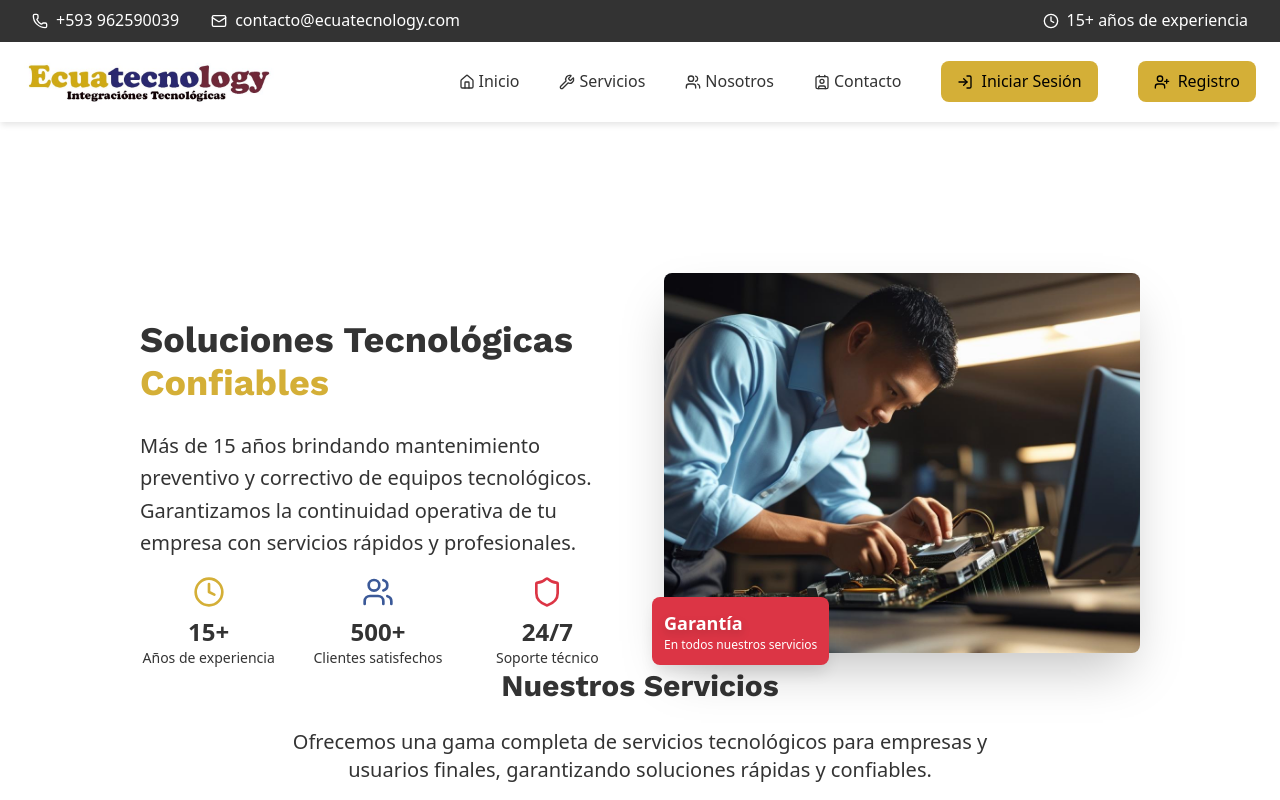
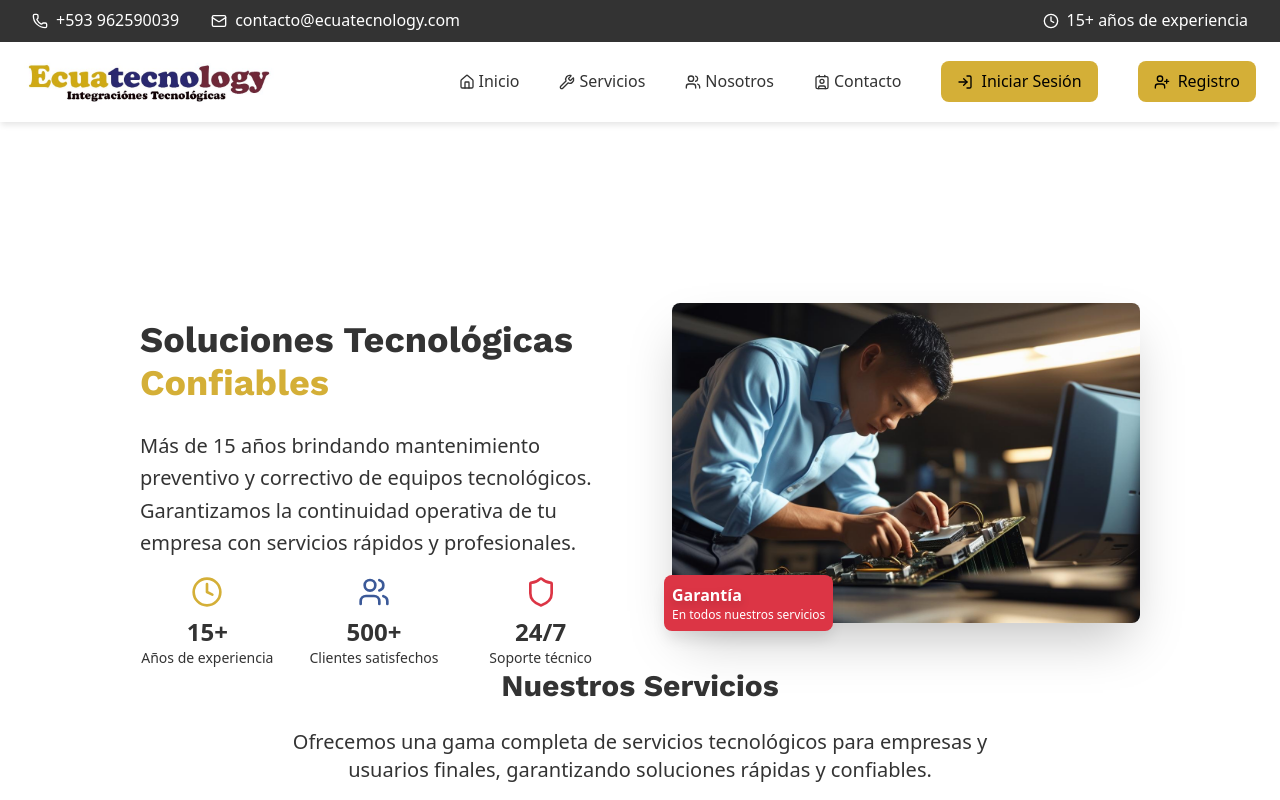
Before and after one commit to Mateo-Sudo-24/Proyecto_Ecuatechnology, a React (Vite) app in the folder frontend/client/: page / in a window 1280 px wide. Shown: the top 800 px of the page. Built offline with nearby package versions, Linux system fonts and the light colour scheme; no server answers.

Commit message:
fix: reducir imagenes y aumentar espaciado para mejor UX

```diff
--- a/frontend/client/src/pages/Home.jsx
+++ b/frontend/client/src/pages/Home.jsx
@@ -23,7 +23,7 @@ function Home() {
       className="py-10 mt-[6.1rem] mx-auto px-[8.75rem] font-sans w-full"
     >
       {/* Sección principal */}
-      <div className="grid lg:grid-cols-2 gap-12 items-center" style={{ color: "var(--neutral)" }}>
+      <div className="grid lg:grid-cols-2 gap-16 items-center" style={{ color: "var(--neutral)" }}>
         <div>
           <h1 className="text-4xl lg:text-6xl font-heading font-bold text-neutral mb-6 mt-15">
             Soluciones Tecnológicas
@@ -66,13 +66,13 @@ function Home() {
           <img
             src="/images/tecnico.jpg"
             alt="Técnico trabajando"
-            className="rounded-lg shadow-2xl w-[600px] h-[380px] object-cover"
+            className="rounded-lg shadow-2xl w-[500px] h-[320px] object-cover"
           />
           <div
-            className="absolute -bottom-3 -left-3 p-3 rounded-lg shadow-lg"
+            className="absolute -bottom-2 -left-2 p-2 rounded-lg shadow-lg"
             style={{ backgroundColor: "var(--accent)", color: "var(--background)" }}
           >
-            <div className="text-lg font-bold drop-shadow-lg">Garantía</div>
+            <div className="text-base font-bold drop-shadow-lg">Garantía</div>
             <div className="text-xs font-body">En todos nuestros servicios</div>
           </div>
         </div>
@@ -182,7 +182,7 @@ function Home() {
       </div>
 
       {/* Sección sobre nosotros */}
-      <div className="container mx-auto px-4 mt-32" id="nosotros">
+      <div className="container mx-auto px-4 mt-48" id="nosotros">
         <div className="grid lg:grid-cols-2 gap-16 items-center" style={{ color: "var(--neutral)" }}>
           <div>
             <h2 className="text-3xl lg:text-5xl font-bold text-neutral mb-8">Sobre Ecuatecnology</h2>
@@ -234,7 +234,7 @@ function Home() {
             <img
               src="/images/oficinas.jpg"
               alt="Oficinas modernas de Ecuatecnology"
-              className="rounded-lg shadow-lg w-[600px] h-[350px] object-cover mx-auto"
+              className="rounded-lg shadow-lg w-[500px] h-[300px] object-cover mx-auto"
             />
             <div className="grid grid-cols-2 gap-6">
               <div
```
